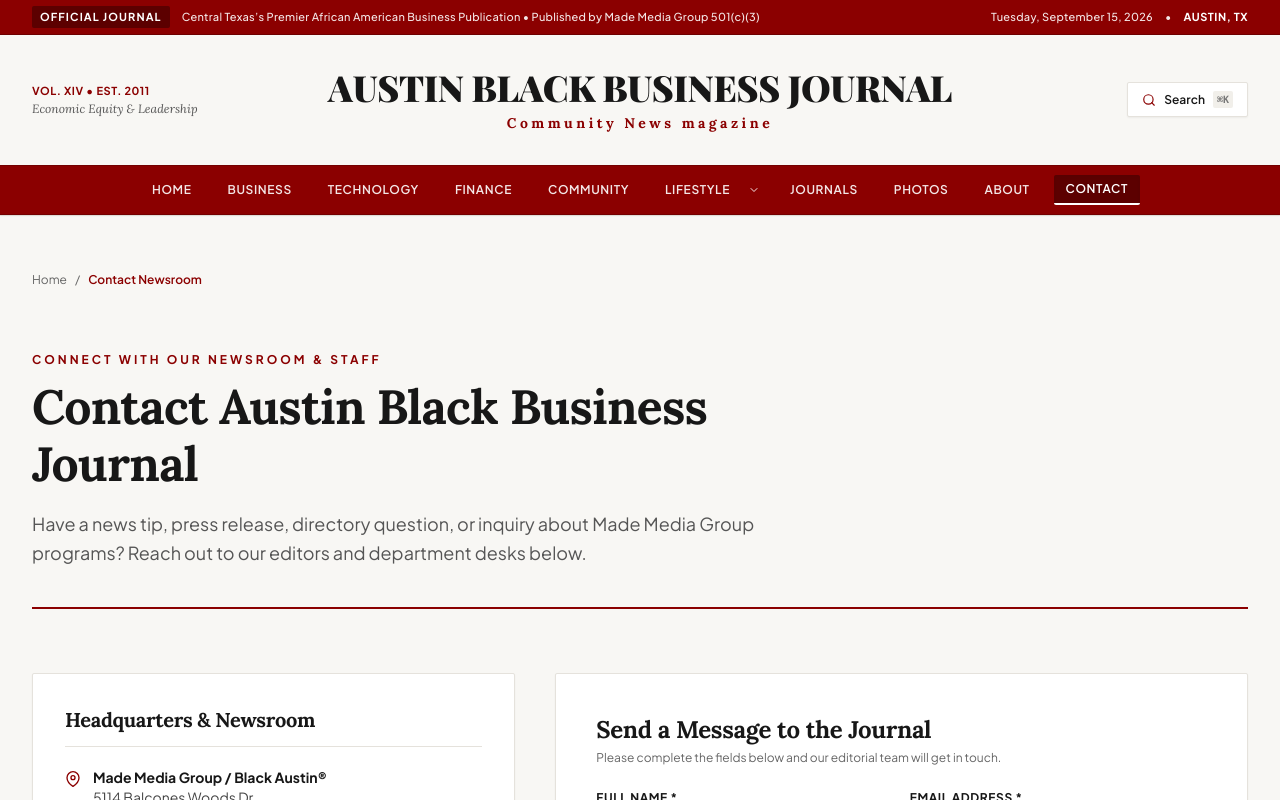
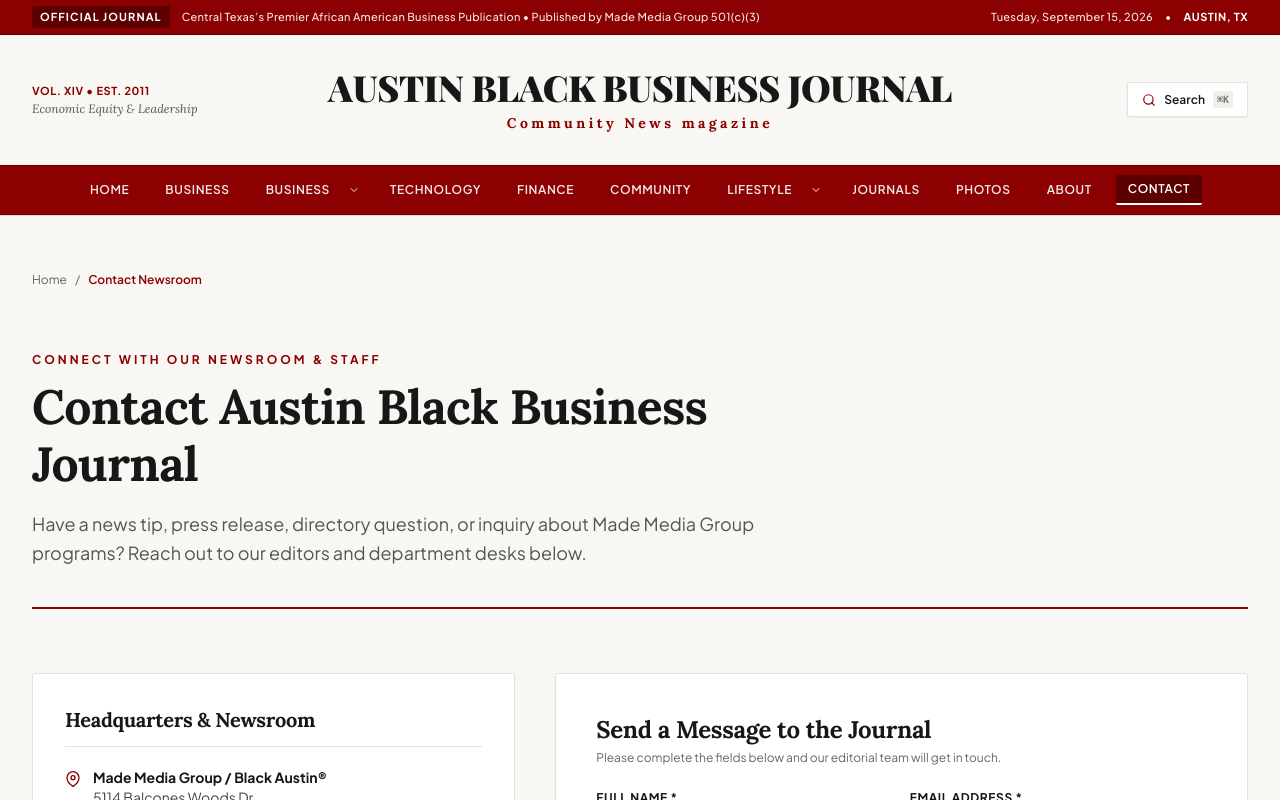
Before and after one commit to rohitchauhan108/Austin-Black-Business, a Next.js app: page /contact in a window 1280 px wide. Shown: the top 800 px of the page. Built offline with nearby package versions, Linux system fonts and the light colour scheme; a web font is replaced by a local one.

Commit message:
add new  dropdown in header

```diff
--- a/components/Header.jsx
+++ b/components/Header.jsx
@@ -34,6 +34,15 @@
   const navCategories = [
     { label: 'Home', path: '/' },
     { label: 'Business', path: '/blog?category=Business' },
+    {
+      label: 'Business',
+      path: '#',
+      hasDropdown: true,
+      subCategories: [
+        { label: 'Business Directory', path: '/blog?category=Business-Directory' },
+        { label: 'Career', path: '/blog?category=Career' },
+      ]
+    },
     { label: 'Technology', path: '/blog?category=Technology' },
     // { label: 'Healthcare', path: '/blog?category=Healthcare' },
     { label: 'Finance', path: '/blog?category=Finance' },
@@ -43,8 +52,8 @@
       path: '#',
       hasDropdown: true,
       subCategories: [
-        { label: 'Health & Wellness', path: '/blog?category=Health+%26+Wellness' },
-        { label: 'Food & Wine', path: '/blog?category=Food+%26+Wine' },
+        { label: 'Health & Wellness', path: '/blog?category=Health&Wellness' },
+        { label: 'Food & Wine', path: '/blog?category=Food&Wine' },
         { label: 'Travel', path: '/blog?category=Travel' }
       ]
     },
```
